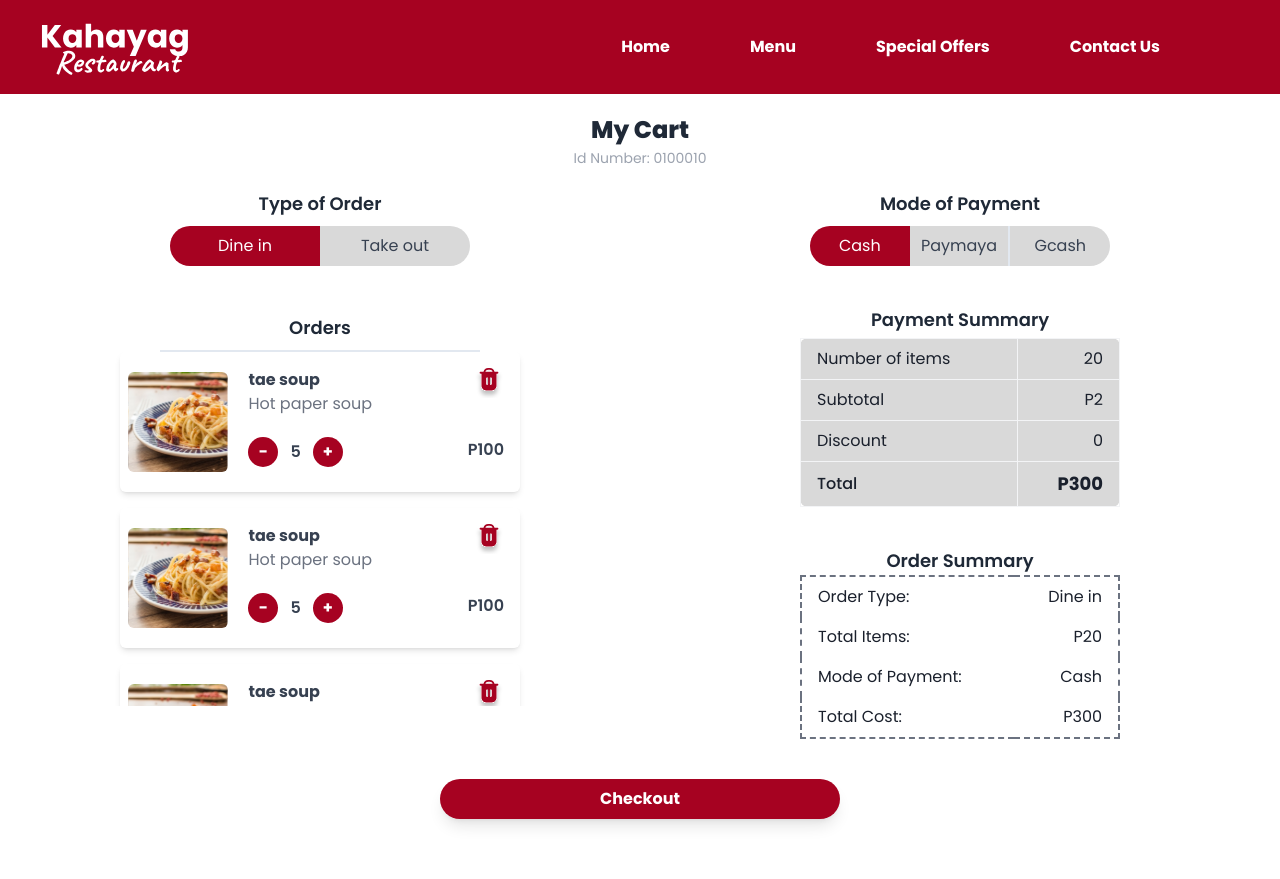
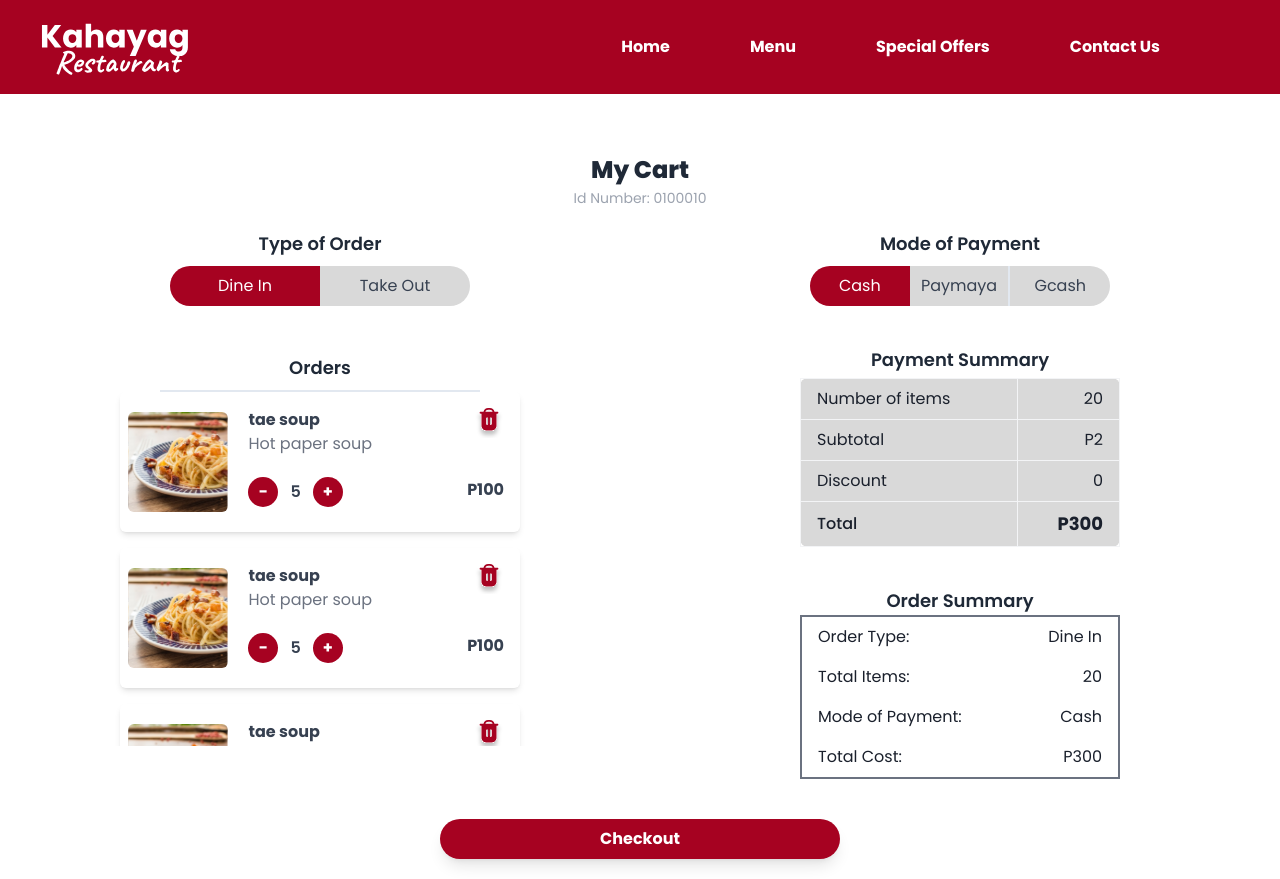
Before and after one commit to MingoMango17/KahayagFE, a Next.js app: page /menu/mycart in a window 1280 px wide. Before the commit the page ends 839 px from the top, so only its background shows below. Built offline with nearby package versions, Linux system fonts and the light colour scheme.

Commit message:
added checkout confirmation and order summary

```diff
--- a/src/app/menu/mycart/page.tsx
+++ b/src/app/menu/mycart/page.tsx
@@ -1,61 +1,177 @@
-import React from 'react'
-import OrderTypeButton from '@/components/ordertype/OrderTypeButton'
-import PaymentModeButton from '@/components/paymentmode/PaymentModeButton'
-import PaymentSummary from '@/components/paymentsummary/PaymentSummary'
-import OrderSummary from '@/components/ordersummary/OrderSummary'
-import OrderedItem from '@/components/ordereditem/OrderedItem'
+"use client";
+import React, { useState, useRef } from "react";
+import OrderTypeButton from "@/components/ordertype/OrderTypeButton";
+import PaymentModeButton from "@/components/paymentmode/PaymentModeButton";
+import PaymentSummary from "@/components/paymentsummary/PaymentSummary";
+import OrderSummary from "@/components/ordersummary/OrderSummary";
+import OrderedItem from "@/components/ordereditem/OrderedItem";
+
+import {
+  AlertDialog,
+  AlertDialogBody,
+  AlertDialogFooter,
+  AlertDialogHeader,
+  AlertDialogContent,
+  AlertDialogOverlay,
+  AlertDialogCloseButton,
+  useDisclosure,
+  Button,
+} from "@chakra-ui/react";
 
 function page() {
+  const { isOpen, onOpen, onClose } = useDisclosure();
+  const cancelRef = useRef<HTMLButtonElement>(null);
+  const [selectedOrderType, setSelectedOrderType] = useState("Dine In");
+  const [selectedModeOfPayment, setSelectedModeOfPayment] = useState("Cash");
+
   return (
     <>
-      <div className='flex flex-col items-center  w-full'>
-        <div className='w-full text-center mt-5'>
-          <h1 className='font-extrabold text-2xl text-gray-800'>My Cart</h1>
-          <span className='font-extralight text-sm text-gray-400'>Id Number: 0100010</span>
+      <div className="flex flex-col items-center  w-full pt-10">
+        <div className="w-full text-center mt-5">
+          <h1 className="font-extrabold text-2xl text-gray-800">My Cart</h1>
+          <span className="font-extralight text-sm text-gray-400">
+            Id Number: 0100010
+          </span>
         </div>
 
-        <div className='block lg:flex justify-center mt-5 w-full'>
-          <div className='flex flex-col items-center w-full'>
-            <div className='flex flex-col items-center w-full px-5 gap-2'>
-              <h1 className='font-semibold text-gray-800 text-lg'>Type of Order</h1>
-              <OrderTypeButton/>
+        <div className="block lg:flex justify-center mt-5 w-full">
+          <div className="flex flex-col items-center w-full">
+            <div className="flex flex-col items-center w-full px-5 gap-2">
+              <h1 className="font-semibold text-gray-800 text-lg">
+                Type of Order
+              </h1>
+              <OrderTypeButton
+                selectedOrderType={selectedOrderType}
+                setSelectedOrderType={setSelectedOrderType}
+              />
             </div>
 
-            <div className='mt-10 w-full h-[400px] flex items-center flex-col'>
-              <h1 className='font-semibold text-gray-800 text-lg  text-center border-b-2 w-1/2 py-2'>Orders</h1>
-              <ul className='w-3/4 h-full flex flex-col items-center gap-4 overflow-y-scroll'>
-                <li><OrderedItem name='tae soup' desc='Hot paper soup' imgUrl='/noodles.svg' price={100} quantity={5}/></li>
-                <li><OrderedItem name='tae soup' desc='Hot paper soup' imgUrl='/noodles.svg' price={100} quantity={5}/></li>
-                <li><OrderedItem name='tae soup' desc='Hot paper soup' imgUrl='/noodles.svg' price={100} quantity={5}/></li>
-                <li><OrderedItem name='tae soup' desc='Hot paper soup' imgUrl='/noodles.svg' price={100} quantity={5}/></li>
-                <li><OrderedItem name='tae soup' desc='Hot paper soup' imgUrl='/noodles.svg' price={100} quantity={5}/></li>
+            <div className="mt-10 w-full h-[400px] flex items-center flex-col">
+              <h1 className="font-semibold text-gray-800 text-lg  text-center border-b-2 w-1/2 py-2">
+                Orders
+              </h1>
+              <ul className="w-3/4 h-full flex flex-col items-center gap-4 overflow-y-scroll">
+                <li>
+                  <OrderedItem
+                    name="tae soup"
+                    desc="Hot paper soup"
+                    imgUrl="/noodles.svg"
+                    price={100}
+                    quantity={5}
+                  />
+                </li>
+                <li>
+                  <OrderedItem
+                    name="tae soup"
+                    desc="Hot paper soup"
+                    imgUrl="/noodles.svg"
+                    price={100}
+                    quantity={5}
+                  />
+                </li>
+                <li>
+                  <OrderedItem
+                    name="tae soup"
+                    desc="Hot paper soup"
+                    imgUrl="/noodles.svg"
+                    price={100}
+                    quantity={5}
+                  />
+                </li>
+                <li>
+                  <OrderedItem
+                    name="tae soup"
+                    desc="Hot paper soup"
+                    imgUrl="/noodles.svg"
+                    price={100}
+                    quantity={5}
+                  />
+                </li>
+                <li>
+                  <OrderedItem
+                    name="tae soup"
+                    desc="Hot paper soup"
+                    imgUrl="/noodles.svg"
+                    price={100}
+                    quantity={5}
+                  />
+                </li>
               </ul>
             </div>
           </div>
 
-          <div className='flex items-center flex-col w-full mt-10 md:mt-0'>
-            <div className='flex flex-col items-center w-full px-5 gap-2'>
-              <h1 className='font-semibold text-gray-800 text-lg'>Mode of Payment</h1>
-              <PaymentModeButton/>
+          <div className="flex items-center flex-col w-full mt-10 md:mt-0">
+            <div className="flex flex-col items-center w-full px-5 gap-2">
+              <h1 className="font-semibold text-gray-800 text-lg">
+                Mode of Payment
+              </h1>
+              <PaymentModeButton
+                selectedModeOfPayment={selectedModeOfPayment}
+                setSelectedModeOfPayment={setSelectedModeOfPayment}
+              />
             </div>
 
-            <div className='flex items-center flex-col w-full mt-10'>
-              <h1 className='font-semibold text-gray-800 text-lg mb-1'>Payment Summary</h1>
-              <PaymentSummary totalQuantity={20} subtotal={2} discount={0} total={300}/>
+            <div className="flex items-center flex-col w-full mt-10">
+              <h1 className="font-semibold text-gray-800 text-lg mb-1">
+                Payment Summary
+              </h1>
+              <PaymentSummary
+                totalQuantity={20}
+                subtotal={2}
+                discount={0}
+                total={300}
+              />
             </div>
 
-            <div className='flex items-center flex-col w-full mt-10'>
-              <h1 className='font-semibold text-gray-800 text-lg'>Order Summary</h1>
-              <OrderSummary orderType='Dine in' totalQuantity={20} modeOfPayment='Cash' total={300}/>
+            <div className="flex items-center flex-col w-full mt-10">
+              <h1 className="font-semibold text-gray-800 text-lg">
+                Order Summary
+              </h1>
+              <OrderSummary
+                orderType={selectedOrderType}
+                totalQuantity={20}
+                modeOfPayment={selectedModeOfPayment}
+                total={300}
+              />
             </div>
           </div>
-
         </div>
 
-        <button className='bg-maroon w-[400px] mt-10 mb-5 p-2 rounded-full font-bold text-white shadow-lg transform hover:scale-105 duration-100 ease-in'>Checkout</button>
+        <button
+          className="bg-maroon w-[400px] mt-10 mb-5 p-2 rounded-full font-bold text-white shadow-lg transform hover:scale-105 duration-100 ease-in"
+          onClick={onOpen}
+        >
+          Checkout
+        </button>
+
+        <AlertDialog
+          motionPreset="slideInBottom"
+          leastDestructiveRef={cancelRef}
+          onClose={onClose}
+          isOpen={isOpen}
+          isCentered
+        >
+          <AlertDialogOverlay />
+
+          <AlertDialogContent>
+            <AlertDialogHeader>Finalize Order</AlertDialogHeader>
+            <AlertDialogCloseButton />
+            <AlertDialogBody>
+              Are you sure you want to finalize your order for checkout?
+            </AlertDialogBody>
+            <AlertDialogFooter>
+              <Button ref={cancelRef} onClick={onClose}>
+                No
+              </Button>
+              <Button colorScheme="red" ml={3}>
+                Yes
+              </Button>
+            </AlertDialogFooter>
+          </AlertDialogContent>
+        </AlertDialog>
       </div>
     </>
-  )
+  );
 }
 
-export default page
+export default page;
--- a/src/components/ordereditem/OrderedItem.tsx
+++ b/src/components/ordereditem/OrderedItem.tsx
@@ -41,7 +41,7 @@ function OrderedItem( {name, desc, quantity, price, imgUrl}: Params) {
 
         <div className='flex flex-col items-end w-2/4 p-2 '>
           <img src="/delete_icon.svg" alt="thrash" className='w-[30px] h-[30px] cursor-pointer'/>
-          <p className='text-gray-700 mt-10 font-semibold'>{price && 'P'+price}</p>
+          <p className='text-gray-700 mt-10 font-bold'>{price && 'P'+price}</p>
         </div>
       </div>
 
--- a/src/components/ordersummary/OrderSummary.tsx
+++ b/src/components/ordersummary/OrderSummary.tsx
@@ -1,22 +1,23 @@
 import React from 'react'
 
-interface Params{
+interface Params {
   orderType: string;
   totalQuantity: number;
   modeOfPayment: string;
   total: number;
 }
 
-function OrderSummary({orderType, totalQuantity, modeOfPayment, total}:Params) {
+function OrderSummary({ orderType, totalQuantity, modeOfPayment, total }: Params) {
   return (
-    <table className="border-collapse w-1/2 rounded-lg border-2 border-dashed border-gray-500">
+    <table className="border-collapse w-1/2 rounded-lg border-2 border-gray-500">
+      <tbody>
         <tr>
           <td className="py-2 px-4">Order Type:</td>
           <td className="py-2 px-4 text-right">{orderType}</td>
         </tr>
         <tr>
           <td className="py-2 px-4">Total Items:</td>
-      <td className="py-2 px-4 text-right">{totalQuantity && 'P' + totalQuantity}</td>
+          <td className="py-2 px-4 text-right">{totalQuantity}</td>
         </tr>
         <tr>
           <td className="py-2 px-4">Mode of Payment:</td>
@@ -24,8 +25,9 @@ function OrderSummary({orderType, totalQuantity, modeOfPayment, total}:Params) {
         </tr>
         <tr>
           <td className="py-2 px-4">Total Cost:</td>
-      <td className="py-2 px-4 text-right">{total && 'P'+total}</td>
+          <td className="py-2 px-4 text-right">{'P' + total}</td>
         </tr>
+      </tbody>
     </table>
   )
 }
--- a/src/components/ordertype/OrderTypeButton.tsx
+++ b/src/components/ordertype/OrderTypeButton.tsx
@@ -1,14 +1,20 @@
-"use client"
+// "use client"
 
-import React, { useState } from 'react'
+// import React, { useState } from 'react'
 
-function OrderTypeButton() {
-  const [selectedOrderType, setSelectedOrderType] = useState('Dine in')
+
+interface orderTypeProps{
+  selectedOrderType: string,
+  setSelectedOrderType: (mode:string) => void;
+}
+
+function OrderTypeButton({selectedOrderType,setSelectedOrderType}: orderTypeProps) {
+  // const [selectedOrderType, setSelectedOrderType] = useState('Dine In')
 
   return (
     <div className='w-[300px] flex justify-center'>
-        <button className={`bg-grayButton hover:opacity-90 text-gray-700 w-full rounded-l-full p-2 semi-bold ${ selectedOrderType === "Dine in" && "bg-maroon text-white"}`} onClick={() => setSelectedOrderType("Dine in")}>Dine in</button>
-        <button className={`bg-grayButton hover:opacity-90 text-gray-700 w-full rounded-r-full p-2 semi-bold ${ selectedOrderType === "Take out" && "bg-maroon text-white"}`} onClick={() => setSelectedOrderType("Take out")}>Take out</button>
+        <button className={`bg-grayButton hover:opacity-90 text-gray-700 w-full rounded-l-full p-2 semi-bold ${ selectedOrderType === "Dine In" && "bg-maroon text-white"}`} onClick={() => setSelectedOrderType("Dine In")}>Dine In</button>
+        <button className={`bg-grayButton hover:opacity-90 text-gray-700 w-full rounded-r-full p-2 semi-bold ${ selectedOrderType === "Take Out" && "bg-maroon text-white"}`} onClick={() => setSelectedOrderType("Take Out")}>Take Out</button>
     </div>
   )
 }
--- a/src/components/paymentsummary/PaymentSummary.tsx
+++ b/src/components/paymentsummary/PaymentSummary.tsx
@@ -1,35 +1,45 @@
-import React from 'react'
+import React from "react";
 
-
-interface Params{
+interface Params {
   totalQuantity: number;
   subtotal: number;
   discount: number;
   total: number;
 }
 
-function PaymentSummary({totalQuantity, subtotal, discount, total}: Params) {
+function PaymentSummary({ totalQuantity, subtotal, discount, total }: Params) {
   return (
     <table className="border-collapse w-1/2 bg-grayButton rounded-lg">
+      <tbody>
         <tr>
           <td className="py-2 px-4 border border-gray-100">Number of items</td>
-      <td className="py-2 px-4 border border-gray-100 text-right">{totalQuantity}</td>
+          <td className="py-2 px-4 border border-gray-100 text-right">
+            {totalQuantity}
+          </td>
         </tr>
         <tr>
           <td className="py-2 px-4 border border-gray-100">Subtotal</td>
-      <td className="py-2 px-4 border border-gray-100 text-right">{subtotal && 'P' + subtotal}</td>
+          <td className="py-2 px-4 border border-gray-100 text-right">
+            {subtotal && "P" + subtotal}
+          </td>
         </tr>
         <tr>
           <td className="py-2 px-4 border border-gray-100">Discount</td>
-      <td className="py-2 px-4 border border-gray-100 text-right">{discount && 'P' + discount}</td>
+          <td className="py-2 px-4 border border-gray-100 text-right">
+            {discount && "P" + discount}
+          </td>
         </tr>
         <tr>
-      <td className="py-2 px-4 border border-gray-100 font-medium">Total</td>
-      <td className="py-2 px-4 border border-gray-100 text-right font-bold text-lg">{total && 'P' + total}</td>
+          <td className="py-2 px-4 border border-gray-100 font-medium">
+            Total
+          </td>
+          <td className="py-2 px-4 border border-gray-100 text-right font-bold text-lg">
+            {total && "P" + total}
+          </td>
         </tr>
+      </tbody>
     </table>
-
-  )
+  );
 }
 
-export default PaymentSummary
+export default PaymentSummary;
```
Also changed, not shown: src/components/paymentmode/PaymentModeButton.tsx (+10 -4 lines). Lines whose indentation alone changed are shown as unchanged.
